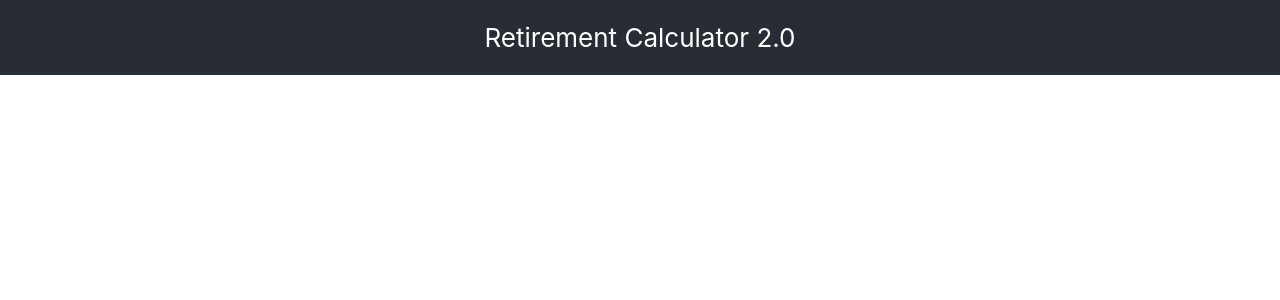
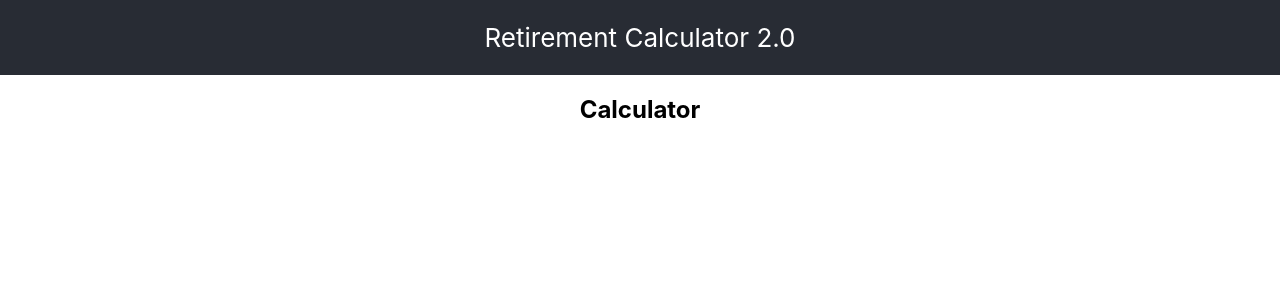
Before and after one commit to zahidkhawaja/Retirement-Calculator-2.0, a React (Create React App) app: page / in a window 1280 px wide. Shown: the top 300 px of the page. Built offline with nearby package versions, Linux system fonts and the light colour scheme.

Commit message:
Add Calculator component (initial)

```diff
--- a/src/App.js
+++ b/src/App.js
@@ -1,12 +1,14 @@
 import React from 'react';
 import './App.css';
+import Calculator from "./components/Calculator";
 
 function App() {
   return (
     <div className="App">
       <header className="App-header">
         <p>Retirement Calculator 2.0</p>
-      </header>
+        </header>
+        <Calculator/>
     </div>
   );
 }
--- /dev/null
+++ b/src/components/Calculator.js
@@ -0,0 +1,12 @@
+import React from "react";
+
+const Calculator = () => {
+
+    return (
+        <div>
+            <h2>Calculator</h2>
+        </div>
+    )
+};
+
+export default Calculator;
```
